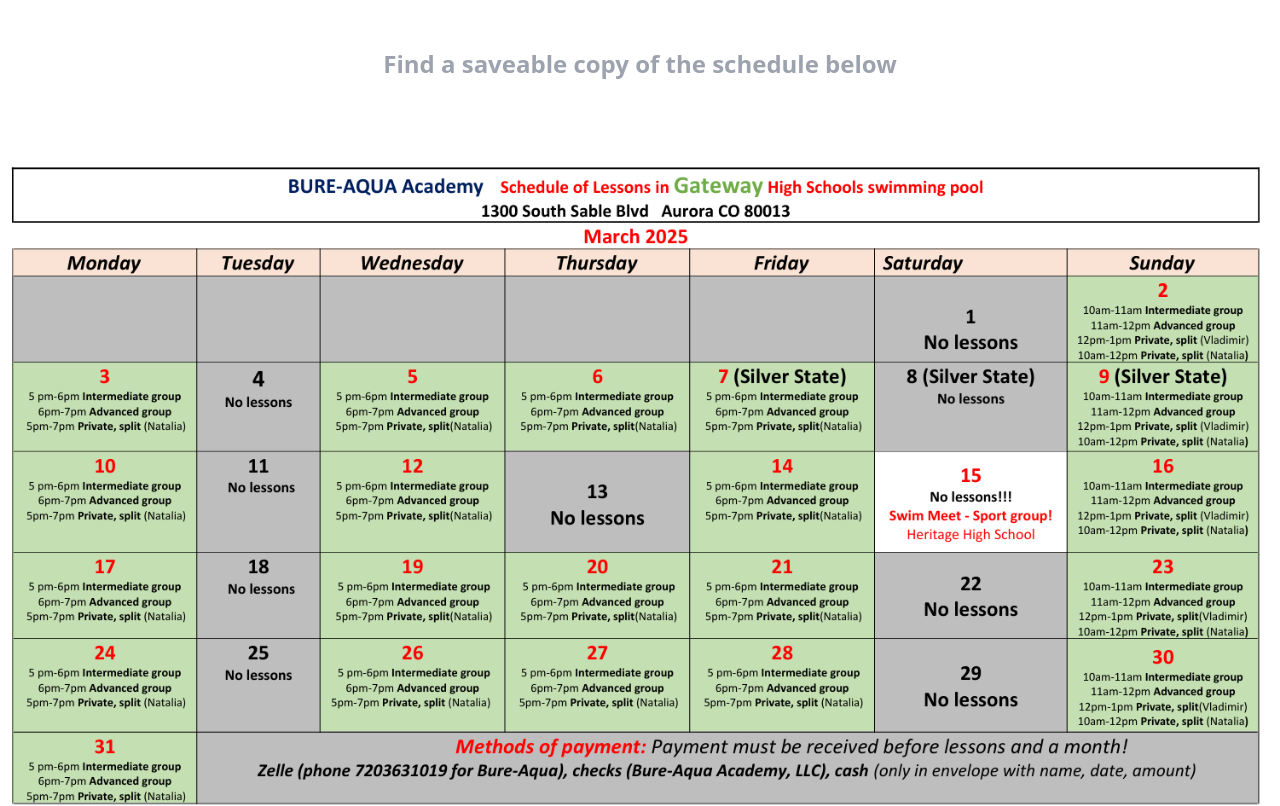
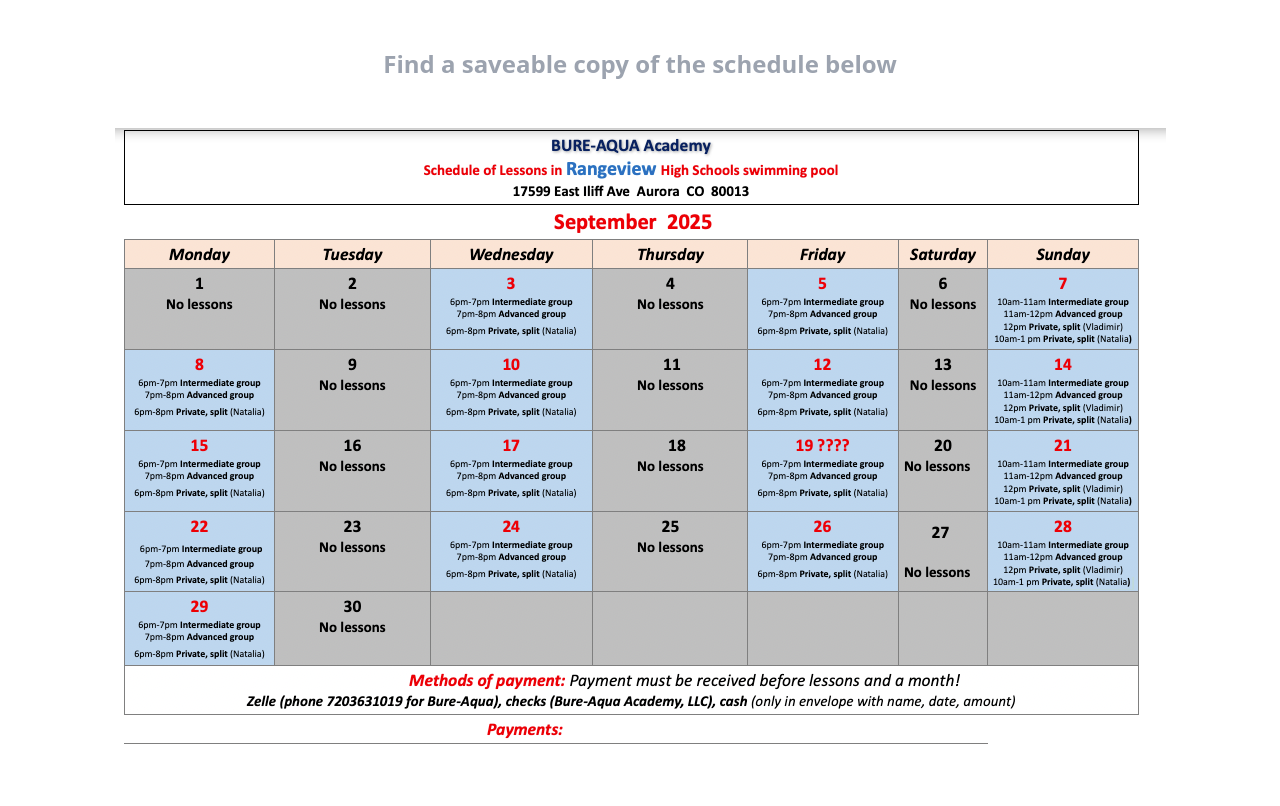
Before and after one commit to Aleks-ey/aquamagic, a Next.js app: page /schedule in a window 1280 px wide. Shown: the part 520-1326 px from the top of the page. Built offline with nearby package versions, Linux system fonts and the light colour scheme; no server answers; the database is empty.

Commit message:
schedule image change to sep 25

```diff
--- a/src/pages/schedule.js
+++ b/src/pages/schedule.js
@@ -262,7 +262,7 @@
           </p>
         </div>
         <Image
-          src="/schedules/BureAquaMar25.png"
+          src="/schedules/BureAquaSep25.png"
           alt="Saveable Calendar"
           width="1000"
           height="450"
```
Also changed, not shown: public/schedules/BureAquaSep25.png (added).
